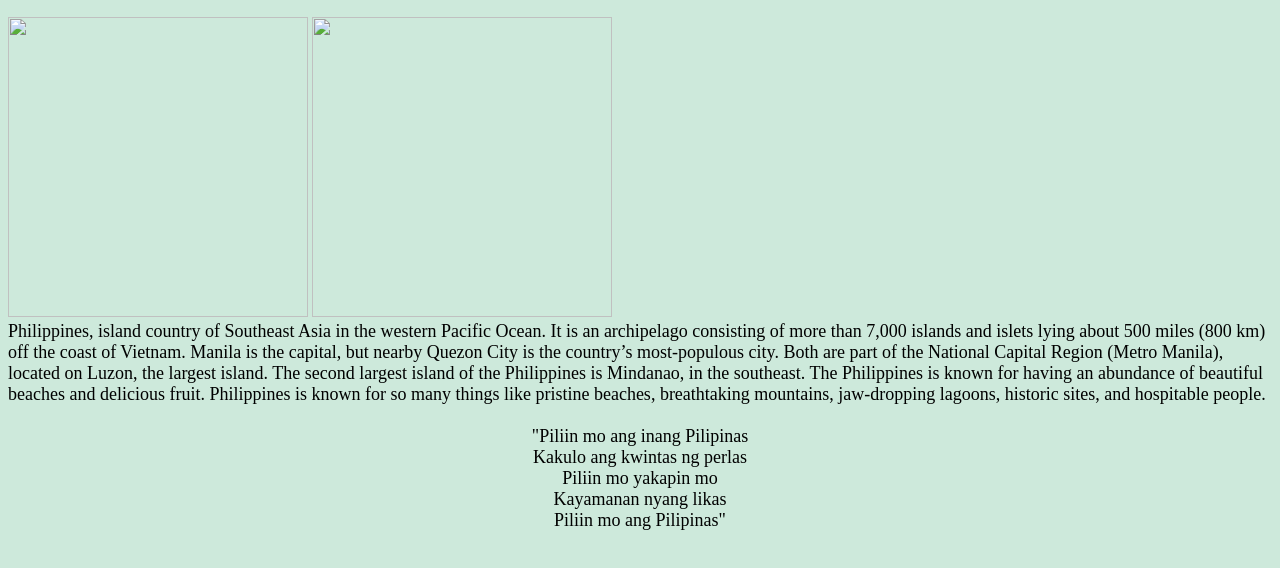
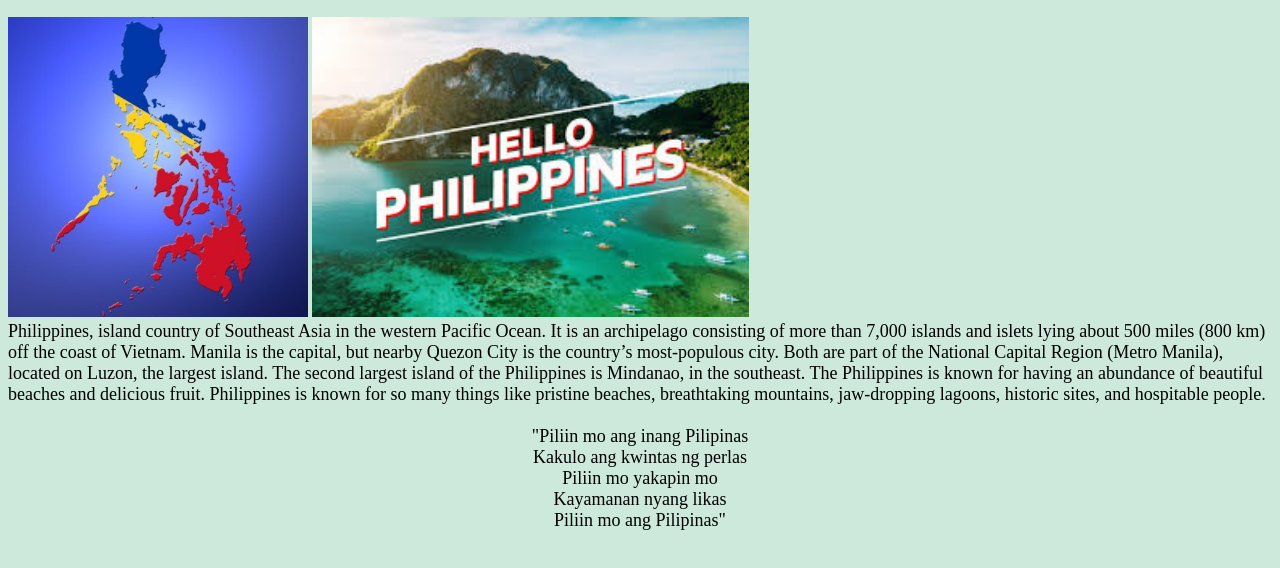
Before and after one commit to icemndz/Mendoza16, a plain HTML site: page Welcome.html in a window 1280 px wide. Shown: the part 126-694 px from the top of the page. Drawn offline with Linux system fonts and the light colour scheme.

Commit message:
Update Welcome.html

```diff
--- a/Welcome.html
+++ b/Welcome.html
@@ -5,8 +5,8 @@
 
 <hr width="100%">
 <h1 style="font-size:30px;">Mabuhay!</h1>
-<img src="Pictures\PH.jpeg" height="300">
-<img src="Pictures\Hph.jpeg" height="300">
+<img src="PH.jpeg" height="300">
+<img src="Hph.jpeg" height="300">
 <br> <font size="4"> Philippines, island country of Southeast Asia in the western Pacific Ocean.
 It is an archipelago consisting of more than 7,000 islands and islets lying about 500 miles (800 km) off the coast of Vietnam.
 Manila is the capital, but nearby Quezon City is the country’s most-populous city.
```
